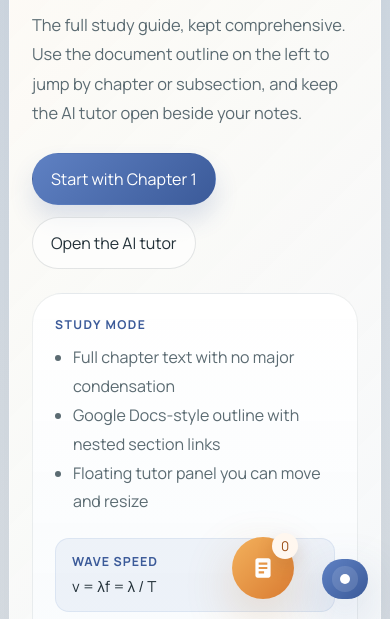
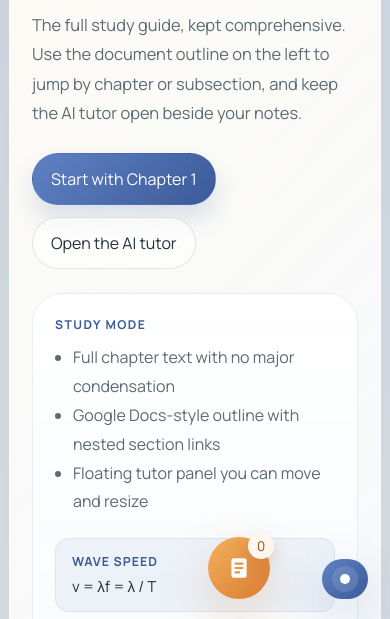
Before and after one commit to SaarthurR/physics, a plain HTML site: page index.html in a window 390 px wide. Shown: the part 223-842 px from the top of the page. Drawn offline with Linux system fonts and the light colour scheme.

Commit message:
Shift study concepts button left

```diff
--- a/styles.css
+++ b/styles.css
@@ -818,7 +818,7 @@ textarea:focus-visible {
 
 .study-concepts-fab {
   position: fixed;
-  right: 120px;
+  right: 150px;
   bottom: 22px;
   z-index: 60;
   width: 62px;
@@ -1391,7 +1391,7 @@ textarea:focus-visible {
   }
 
   .study-concepts-fab {
-    right: 96px;
+    right: 120px;
   }
 
   .study-concept-item {
```
